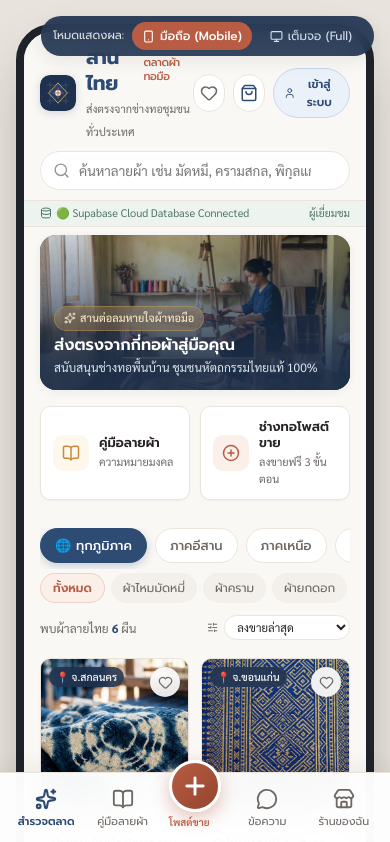
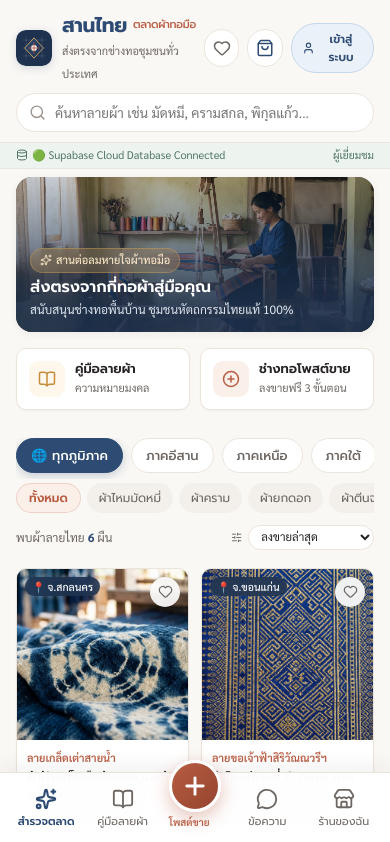
Before and after one commit to Thanachot-1/SarnThai, a React (Vite) app: page / in a window 390 px wide. Shown: the top 842 px of the page. Built offline with nearby package versions, Linux system fonts and the light colour scheme; no server answers; the database is empty.

Commit message:
refactor: remove device toggle toolbar and phone frame for clean production layout

```diff
--- a/src/App.tsx
+++ b/src/App.tsx
@@ -18,7 +18,6 @@ import { SellerDashboard } from './components/SellerDashboard';
 import { CartDrawer } from './components/CartDrawer';
 import { CheckoutModal } from './components/CheckoutModal';
 import { AuthModal } from './components/AuthModal';
-import { DeviceToggle } from './components/DeviceToggle';
 import { BookOpen, PlusCircle, Sparkles, Heart, Search, RefreshCw, Database } from 'lucide-react';
 import './styles/index.css';
 import './styles/components.css';
@@ -55,7 +54,6 @@ export const App: React.FC = () => {
   // View & Navigation State
   const [activeTab, setActiveTab] = useState<NavTab>('explore');
   const [showOnlyLiked, setShowOnlyLiked] = useState(false);
-  const [isMobileFrame, setIsMobileFrame] = useState(true);
 
   // Modals & Drawers State
   const [selectedProduct, setSelectedProduct] = useState<Product | null>(null);
@@ -291,10 +289,7 @@ export const App: React.FC = () => {
   const totalCartCount = cartItems.reduce((sum, it) => sum + it.quantity, 0);
 
   return (
-    <div className={`app-viewport-wrapper ${isMobileFrame ? 'desktop-frame' : ''}`}>
-      {/* Device Viewport Toggle (For Desktop Users) */}
-      <DeviceToggle isMobileFrame={isMobileFrame} onToggle={setIsMobileFrame} />
-
+    <div className="app-viewport-wrapper">
       {/* Main Mobile App Container */}
       <main className="app-container" id="sarnthai-app">
         {/* Sticky Header with Auth Profile Trigger */}
--- a/src/components/DeviceToggle.tsx
+++ /dev/null
@@ -1,34 +0,0 @@
-import React from 'react';
-import { Smartphone, Monitor } from 'lucide-react';
-
-interface DeviceToggleProps {
-  isMobileFrame: boolean;
-  onToggle: (mobileFrame: boolean) => void;
-}
-
-export const DeviceToggle: React.FC<DeviceToggleProps> = ({
-  isMobileFrame,
-  onToggle,
-}) => {
-  return (
-    <div className="device-toggle-toolbar">
-      <span style={{ fontSize: '11.5px', opacity: 0.85 }}>โหมดแสดงผล:</span>
-      <button
-        className={`device-toggle-btn ${isMobileFrame ? 'active' : ''}`}
-        onClick={() => onToggle(true)}
-        title="มุมมองหน้าจอมือถือ"
-      >
-        <Smartphone size={13} />
-        <span>มือถือ (Mobile)</span>
-      </button>
-      <button
-        className={`device-toggle-btn ${!isMobileFrame ? 'active' : ''}`}
-        onClick={() => onToggle(false)}
-        title="มุมมองเต็มหน้าจอ"
-      >
-        <Monitor size={13} />
-        <span>เต็มจอ (Full)</span>
-      </button>
-    </div>
-  );
-};
--- a/src/styles/components.css
+++ b/src/styles/components.css
@@ -1,6 +1,6 @@
-/* Components CSS for SarnThai Mobile Marketplace */
+/* Components CSS for SarnThai Marketplace */
 
-/* Layout & Mobile App Frame */
+/* Layout & App Frame */
 .app-viewport-wrapper {
   display: flex;
   justify-content: center;
@@ -8,10 +8,6 @@
   min-height: 100vh;
   padding: 0;
   background-color: #E8E3DC;
-}
-
-.app-viewport-wrapper.desktop-frame {
-  padding: 24px 16px 40px;
 }
 
 .app-container {
@@ -25,49 +21,6 @@
   flex-direction: column;
   overflow-x: hidden;
   padding-bottom: 90px; /* Space for bottom nav */
-}
-
-.desktop-frame .app-container {
-  min-height: 844px;
-  border-radius: 36px;
-  border: 8px solid #1E232B;
-  box-shadow: 0 25px 60px -15px rgba(0, 0, 0, 0.3), 0 0 0 1px rgba(255, 255, 255, 0.1);
-  overflow: hidden;
-}
-
-/* Device Viewport Switcher Toolbar (Desktop only) */
-.device-toggle-toolbar {
-  position: fixed;
-  top: 16px;
-  right: 16px;
-  z-index: 1000;
-  display: flex;
-  align-items: center;
-  gap: 8px;
-  background: rgba(30, 50, 79, 0.9);
-  backdrop-filter: blur(12px);
-  padding: 6px 12px;
-  border-radius: var(--radius-full);
-  box-shadow: var(--shadow-md);
-  color: white;
-  font-family: var(--font-heading);
-  font-size: 13px;
-}
-
-.device-toggle-btn {
-  padding: 5px 10px;
-  border-radius: var(--radius-full);
-  color: #D4E0EE;
-  font-size: 12px;
-  display: flex;
-  align-items: center;
-  gap: 5px;
-}
-
-.device-toggle-btn.active {
-  background: var(--accent-terracotta);
-  color: white;
-  font-weight: 500;
 }
 
 /* App Header */
```
